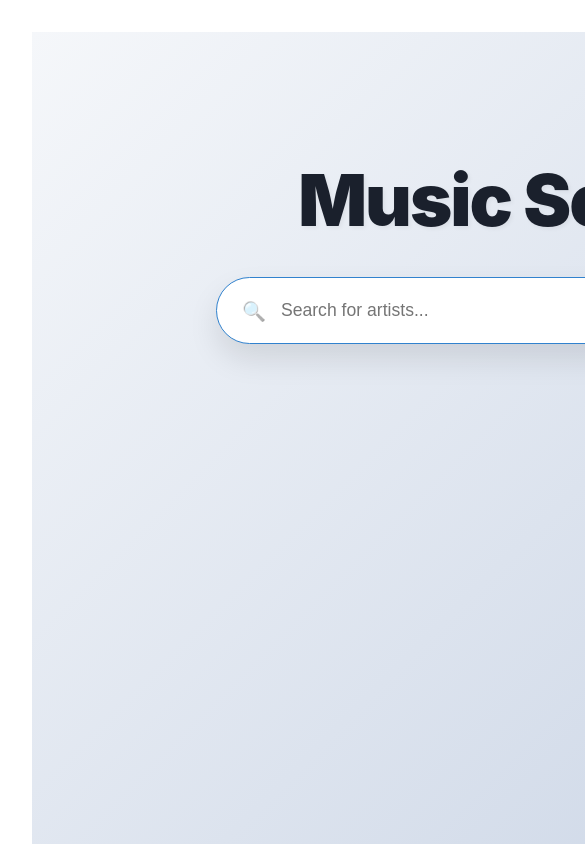
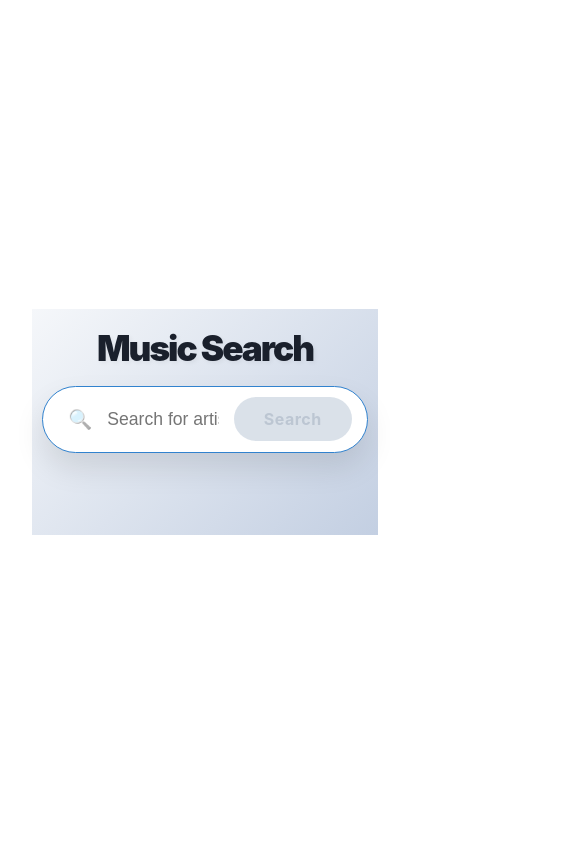
Before and after one commit to leahSalemon/musicApp, a React (Vite) app: page / in a window 390 px wide. Shown: the top 844 px of the page, 585 px wide, since content can reach past the window. Built offline with nearby package versions, Linux system fonts and the light colour scheme.

Commit message:
design and responsive

```diff
--- a/src/components/searchComp.css
+++ b/src/components/searchComp.css
@@ -2,7 +2,7 @@
   display: flex;
   flex-direction: column;
   align-items: center;
-  min-height: 100vh;
+  /* min-height: 100vh; */
   background: linear-gradient(135deg, #f5f7fa 0%, #c3cfe2 100%); /* רקע מדורג רך */
   padding: 80px 20px;
   font-family: 'Inter', system-ui, sans-serif;
@@ -45,3 +45,32 @@
   margin-top: 40px;
   font-weight: 500;
 }
+
+@media (max-width: 768px) {
+.search-comp {
+padding: 20px 10px !important;
+display: flex !important;
+flex-direction: column !important;
+align-items: center !important;
+width: 100% !important;
+}
+
+.search-comp h1 {
+font-size: 2.2rem !important;
+text-align: center !important;
+width: 100% !important;
+margin: 0 0 20px 0 !important;
+}
+
+.artist-results {
+display: flex !important;
+flex-direction: column !important;
+align-items: center !important;
+width: 100% !important;
+}
+
+.artist-card {
+width: 280px !important;
+margin: 0 auto 20px auto !important;
+}
+}
--- a/src/components/searchInput.css
+++ b/src/components/searchInput.css
@@ -5,7 +5,8 @@
   padding: 10px 15px;
   border-radius: 100px;
   box-shadow: 0 10px 25px rgba(0, 0, 0, 0.05);
-  width: 100%;
+  width: 90%;
+  margin: 0 auto !important;
   max-width: 600px;
   transition: all 0.3s cubic-bezier(0.4, 0, 0.2, 1);
   border: 1px solid rgba(0,0,0,0.05);
@@ -32,6 +33,8 @@
   outline: none;
   background: transparent;
   color: #2d3748;
+  box-sizing: border-box;
+  width: 100%;
 }
 
 .search-input button {
```
